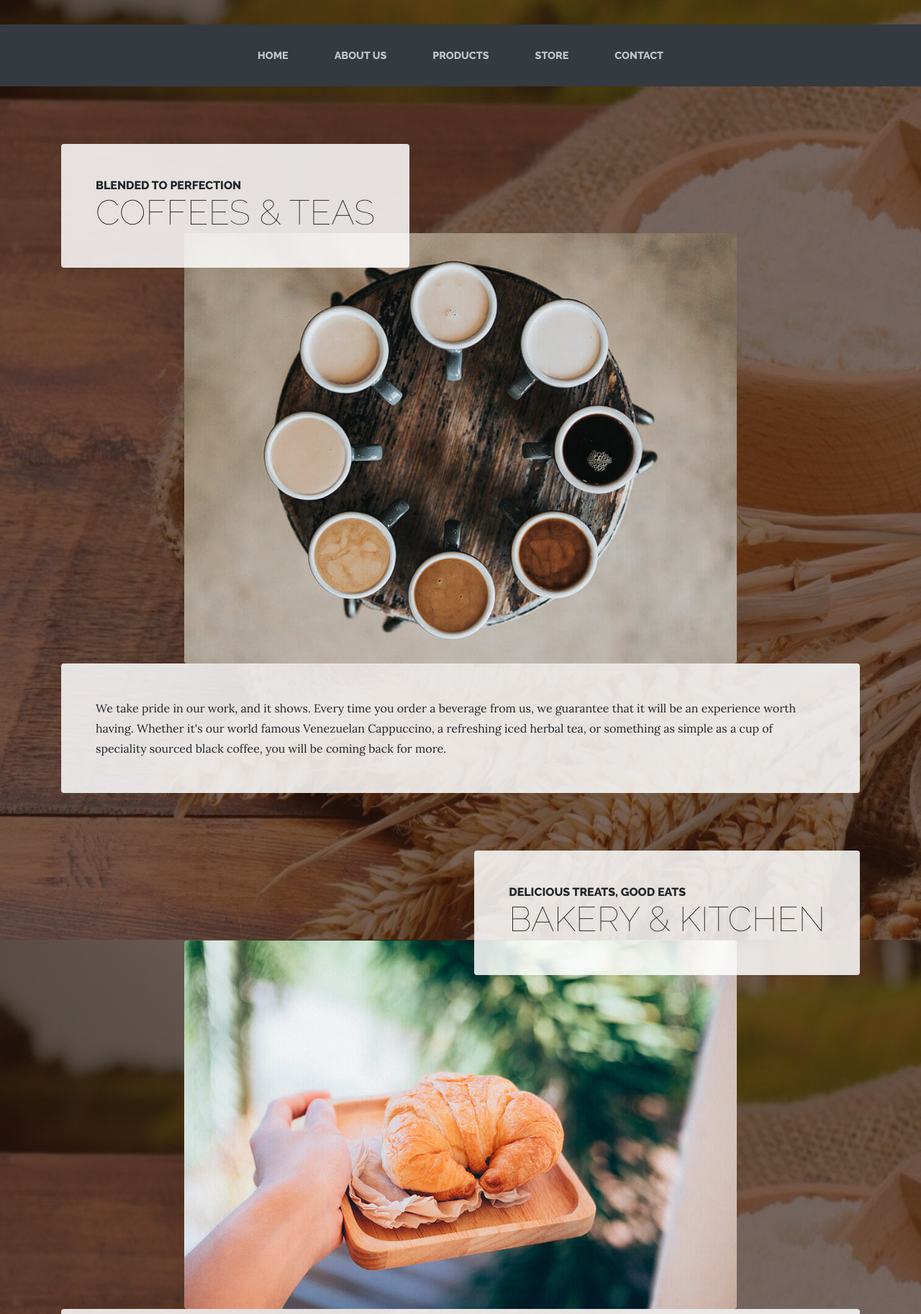
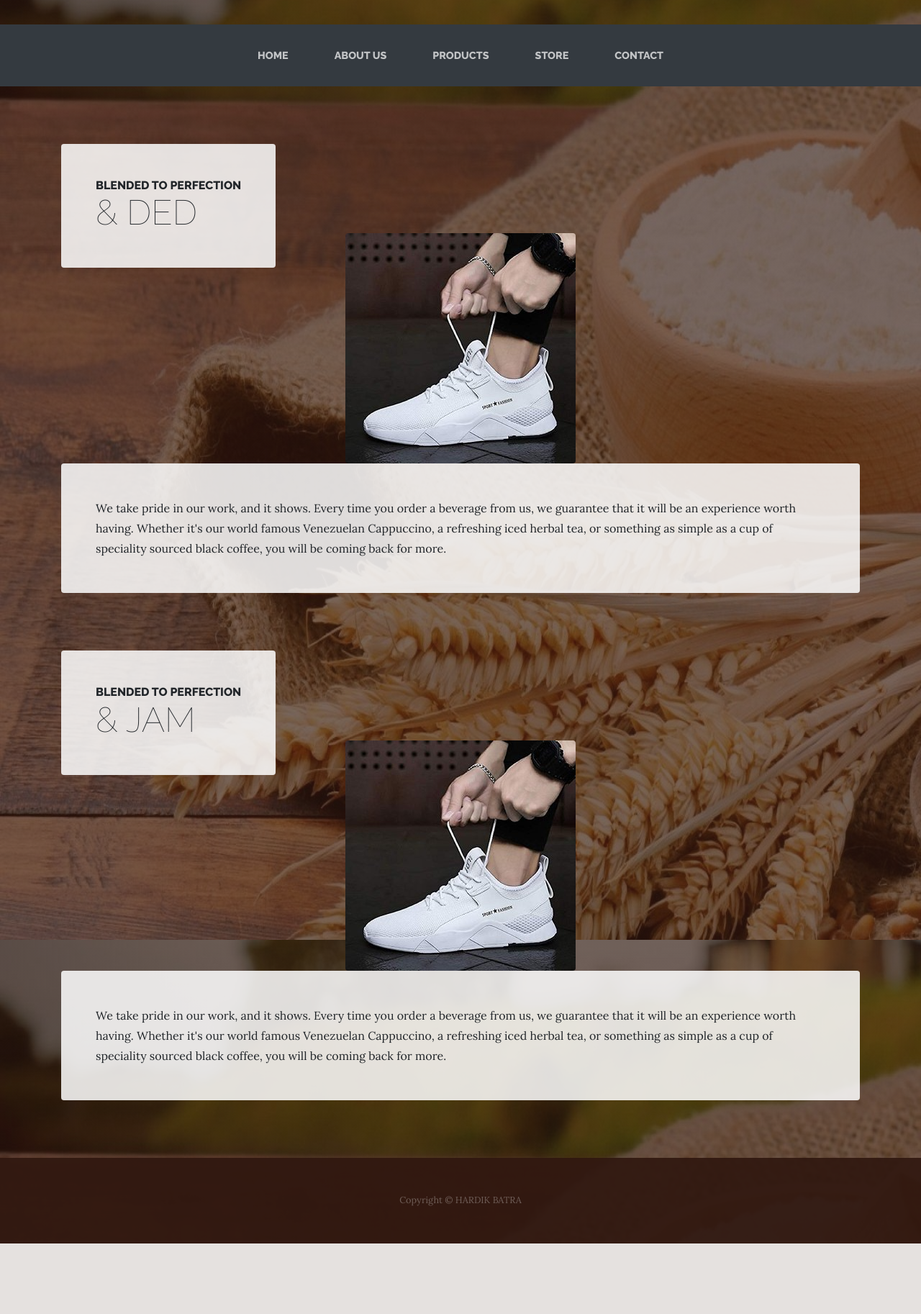
Before and after one commit to HardikBatra/ShoppingAPP, a Django app: page /shop/products/ in a window 1280 px wide. Shown: the part 158-1984 px from the top of the page at 72% size. After the commit the page ends 1886 px from the top, so only its background shows below. Run offline with Django 3.2, Linux system fonts and the light colour scheme; data comes from the database, SQL or seed files in the repository; both versions use the stored data as it was after the commit; some libraries are stand-ins or nearby versions.

Commit message:
added posts

```diff
--- a/mac/mac/settings.py
+++ b/mac/mac/settings.py
@@ -11,6 +11,7 @@ https://docs.djangoproject.com/en/3.1/ref/settings/
 """
 
 from pathlib import Path
+import os
 
 # Build paths inside the project like this: BASE_DIR / 'subdir'.
 BASE_DIR = Path(__file__).resolve().parent.parent
@@ -119,3 +120,5 @@ USE_TZ = True
 # https://docs.djangoproject.com/en/3.1/howto/static-files/
 
 STATIC_URL = '/static/'
+MEDIA_ROOT = os.path.join(BASE_DIR,'media')
+MEDIA_URL='/media/'
--- a/mac/mac/urls.py
+++ b/mac/mac/urls.py
@@ -15,9 +15,10 @@ Including another URLconf
 """
 from django.contrib import admin
 from django.urls import path,include
+from django.conf import settings
+from django.conf.urls.static import static
+
 
 urlpatterns = [
     path('admin/', admin.site.urls),
-    path('shop/',include('shop.urls') ),
-
-]
+    path('shop/',include('shop.urls') ) ]+ static(settings.MEDIA_URL,document_root=settings.MEDIA_ROOT)
--- a/mac/shop/admin.py
+++ b/mac/shop/admin.py
@@ -1,5 +1,6 @@
 from django.contrib import admin
 
 # Register your models here.
-from .models import Contact
+from .models import Contact,Products
 admin.site.register(Contact)
+admin.site.register(Products)
--- a/mac/shop/models.py
+++ b/mac/shop/models.py
@@ -7,3 +7,9 @@ class Contact(models.Model):
     email = models.CharField(max_length=30)
     msg = models.CharField(max_length=100)
     date=models.DateField()
+class Products(models.Model):
+    id=models.AutoField
+    heading = models.CharField(max_length=30)
+    tagline = models.CharField(max_length=30)
+    content = models.CharField(max_length=100)
+    image = models.ImageField(upload_to ='shop/images')
--- a/mac/shop/templates/shop/products.html
+++ b/mac/shop/templates/shop/products.html
@@ -1,46 +1,20 @@
 {% extends "shop/layout.html" %}
 {% block body %}
 {% load static %}
+{% for i in products %}
     <section class="page-section">
         <div class="container">
             <div class="product-item">
                 <div class="d-flex product-item-title">
                     <div class="d-flex mr-auto bg-faded p-5 rounded">
-                        <h2 class="section-heading mb-0"><span class="section-heading-upper">Blended to Perfection</span><span class="section-heading-lower">Coffees &amp; Teas</span></h2>
+                        <h2 class="section-heading mb-0"><span class="section-heading-upper">Blended to Perfection</span><span class="section-heading-lower"> &amp; {{i.heading}}</span></h2>
                     </div>
-                </div><img class="img-fluid d-flex mx-auto product-item-img mb-3 mb-lg-0 rounded" src="{%static 'shop/assets/img/products-01.jpg' %}">
+                </div><img class="img-fluid d-flex mx-auto product-item-img mb-3 mb-lg-0 rounded" src='/media/{{i.image}}'>
                 <div class="bg-faded p-5 rounded">
                     <p class="mb-0">We take pride in our work, and it shows. Every time you order a beverage from us, we guarantee that it will be an experience worth having. Whether it's our world famous Venezuelan Cappuccino, a refreshing iced herbal tea, or something as simple as a cup of speciality sourced black coffee, you will be coming back for more.</p>
                 </div>
             </div>
         </div>
     </section>
-    <section class="page-section">
-        <div class="container">
-            <div class="product-item">
-                <div class="d-flex product-item-title">
-                    <div class="d-flex ml-auto bg-faded p-5 rounded">
-                        <h2 class="section-heading mb-0"><span class="section-heading-upper">Delicious Treats, Good Eats</span><span class="section-heading-lower">Bakery &amp; Kitchen</span></h2>
-                    </div>
-                </div><img class="img-fluid d-flex mx-auto product-item-img mb-3 mb-lg-0 rounded" src="{%static 'shop/assets/img/products-02.jpg' %}">
-                <div class="bg-faded p-5 rounded">
-                    <p class="mb-0">Our seasonal menu features delicious snacks, baked goods, and even full meals perfect for breakfast or lunchtime. We source our ingredients from local, oragnic farms whenever possible, alongside premium vendors for specialty goods.</p>
-                </div>
-            </div>
-        </div>
-    </section>
-    <section class="page-section">
-        <div class="container">
-            <div class="product-item">
-                <div class="d-flex product-item-title">
-                    <div class="d-flex mx-auto bg-faded p-5 rounded">
-                        <h2 class="section-heading mb-0"><span class="section-heading-upper">From Around the World</span><span class="section-heading-lower">Bulk Speciality Blends</span></h2>
-                    </div>
-                </div><img class="img-fluid d-flex mx-auto product-item-img mb-3 mb-lg-0 rounded" src="{%static 'shop/assets/img/products-03.jpg' %}">
-                <div class="bg-faded p-5 rounded">
-                    <p class="mb-0">Travelling the world for the very best quality coffee is something take pride in. When you visit us, you'll always find new blends from around the world, mainly from regions in Central and South America. We sell our blends in smaller to large bulk quantities. Please visit us in person for more details.</p>
-                </div>
-            </div>
-        </div>
-    </section>
+    {% endfor %}
     {% endblock %}
--- a/mac/shop/views.py
+++ b/mac/shop/views.py
@@ -1,6 +1,6 @@
 from django.shortcuts import render
 from django.http import HttpResponse
-from .models import Contact
+from .models import Contact,Products
 from datetime import datetime
 def index(request):
     return render(request,'shop/index.html')
@@ -10,7 +10,9 @@ def about(request):
     return render(request,'shop/about.html')
 
 def products(request):
-    return render(request,'shop/products.html')
+    products=Products.objects.all()
+    params={'products':products}
+    return render(request,'shop/products.html', params)
 
 def store(request):
     return render(request,'shop/store.html')
```
Also changed, not shown: mac/db.sqlite3, mac/media/shop/images/SH1.jpg (added), mac/media/shop/images/SH1_j7W8dL9.jpg (added), mac/shop/migrations/0002_products.py (added).
